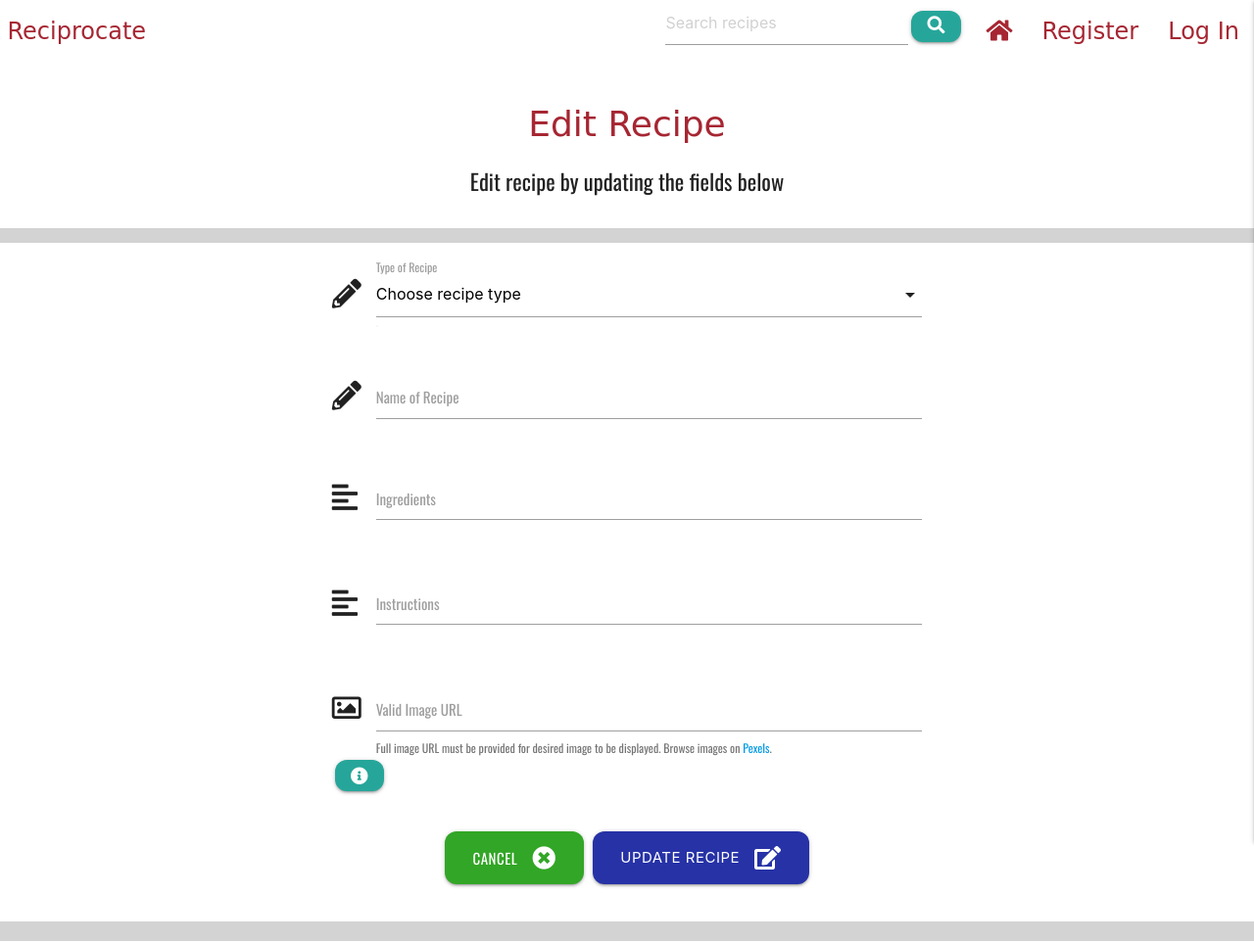
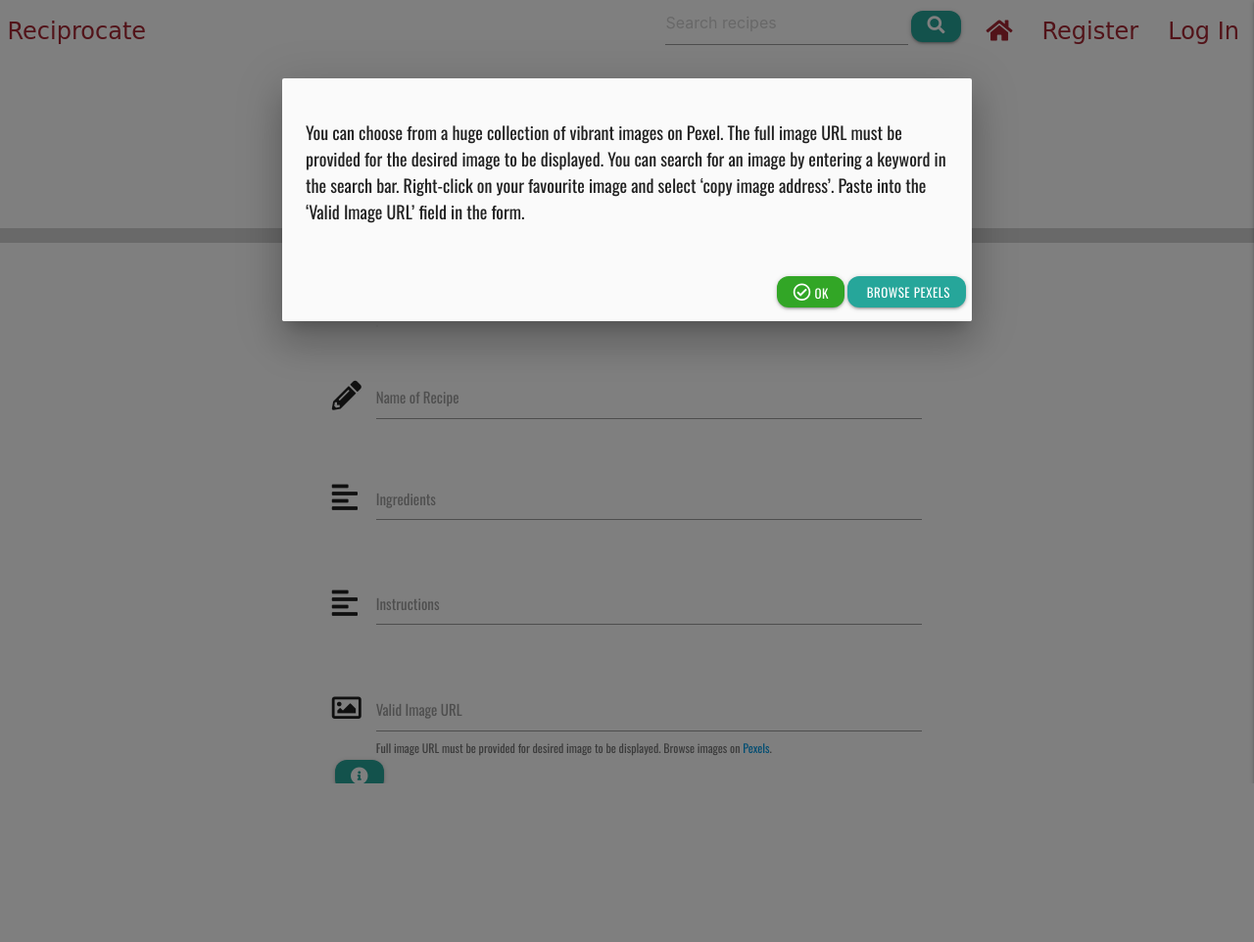
Before and after one commit to Code-Institute-Submissions/alandoherty95-reciprocate-app, a Flask app: template templates/edit_recipe.html in a window 1280 px wide, after a click that opens the changed part. Shown: the top 962 px of the page at 98% size. After the commit the page ends 800 px from the top, so only its background shows below. Run offline with Flask 2, Linux system fonts and the light colour scheme; the template is opened without the code that fills it, so the values that code supplies are empty; some libraries are stand-ins or nearby versions; some web fonts are replaced.

Commit message:
Added modal to image URL for more details

```diff
--- a/templates/add_recipe.html
+++ b/templates/add_recipe.html
@@ -70,7 +70,7 @@
     <!-- modal to display info about image URL requirements -->
     <div id="modal-info" class="modal">
         <div class="modal-content">
-            <p>You can choose from a huge collection of images on Pexel. The full image URL must be provided for the desired image to be displayed. You can search for an image by entering a keyword in the search bar. By right-clicking on your favourite image, you can select ‘copy image address’ and paste it into the ‘Valid Image URL’ field in the form.</p>
+            <p>You can choose from a huge collection of vibrant images on Pexel. The full image URL must be provided for the desired image to be displayed. You can search for an image by entering a keyword in the search bar. Right-click on your favourite image and select ‘copy image address’. Paste into the ‘Valid Image URL’ field in the form.</p>
         </div>
         <div class="modal-footer">
             <a href="{{ url_for('add_recipe') }}"
--- a/templates/edit_recipe.html
+++ b/templates/edit_recipe.html
@@ -75,6 +75,20 @@
             </div>
         </div>
     </form>
+    <!-- modal to display info about image URL requirements -->
+    <div id="modal-info" class="modal">
+        <div class="modal-content">
+            <p>You can choose from a huge collection of vibrant images on Pexel. The full image URL must be provided for the desired image to be displayed. You can search for an image by entering a keyword in the search bar. Right-click on your favourite image and select ‘copy image address’. Paste into the ‘Valid Image URL’ field in the form.</p>
+        </div>
+        <div class="modal-footer">
+            <a href="{{ url_for('add_recipe') }}"
+                class="btn-small btn-green center-align modal-trigger"><i class="far fa-check-circle"></i>
+                OK</a>
+            <a href="https://www.pexels.com/search/smoothie/?orientation=portrait"
+                target="_blank" class="btn-small center-align modal-trigger"><i class="far fa-image-alt"></i>
+                Browse Pexels</a>
+        </div>
+    </div>
 </div>
 
 {% endblock %}
```
Also changed, not shown: README.md.
